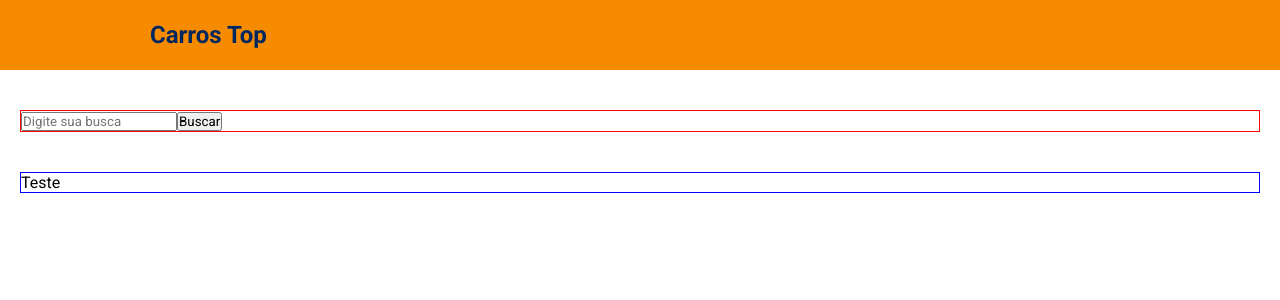
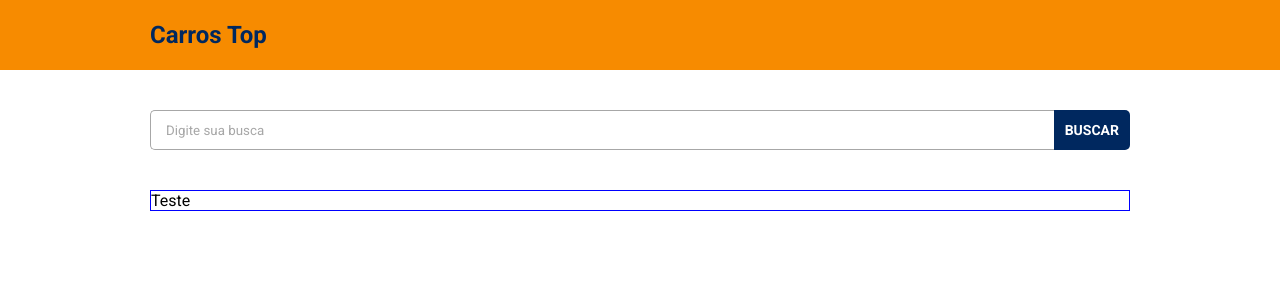
Before and after one commit to Ital023/CarrosTop, a React (Vite) app: page / in a window 1280 px wide. Shown: the top 300 px of the page. Built offline with nearby package versions, Linux system fonts and the light colour scheme.

Commit message:
feat: Search bar

```diff
--- a/src/components/SearchBar/index.tsx
+++ b/src/components/SearchBar/index.tsx
@@ -2,9 +2,9 @@ import "./styles.css";
 
 export default function SearchBar() {
   return (
-    <form>
-      <input type="text" placeholder="Digite sua busca" />
-      <button type="submit">Buscar</button>
+    <form className="ct-search-bar">
+      <input className="ct-form-control" type="text" placeholder="Digite sua busca" />
+      <button className="ct-search-bar-submit" type="submit">Buscar</button>
     </form>
   );
 }
--- a/src/components/SearchBar/styles.css
+++ b/src/components/SearchBar/styles.css
@@ -0,0 +1,36 @@
+.ct-search-bar{
+    display: flex;
+}
+
+.ct-form-control{
+    height: 40px;
+    width: 100%;
+}
+
+.ct-search-bar input {
+    padding: 0 15px;
+    border: 1px solid var(--ct-color-font-placeholder);
+    border-radius: 5px 0px 0px 5px;
+    border-right: none;
+
+}
+
+.ct-search-bar input::placeholder {
+    color: var(--ct-color-font-placeholder);
+}
+
+.ct-search-bar input:focus {
+    outline: none;
+}
+
+.ct-search-bar-submit{
+    background-color: var(--ct-color-bg-tertiary);
+    color: var(--ct-color-font-quartenary);
+    text-transform: uppercase;
+    font-weight: 700;
+    font-size: 14px;
+    padding: 0 11px;
+    border: none;
+    cursor: pointer;
+    border-radius: 0px 5px 5px 0px;
+}
--- a/src/index.css
+++ b/src/index.css
@@ -3,11 +3,14 @@
 :root {
   --ct-color-bg-primary: #fff;
   --ct-color-bg-secondary: #f78b00;
+  --ct-color-bg-tertiary: #00285f;
 
   --ct-color-font-primary: #000;
   --ct-color-font-secondary: #585858;
   --ct-color-font-tertiary: #00285f;
   --ct-color-font-quartenary: #fff;
+  --ct-color-font-placeholder: #a7a7a7;
+
 }
 
 * {
--- a/src/routes/Catalog/index.tsx
+++ b/src/routes/Catalog/index.tsx
@@ -9,7 +9,7 @@ export default function Catalog() {
       <Header />
       <main className="ct-catalog-main">
 
-        <section id="ct-catalog-section">
+        <section id="ct-catalog-section" className="ct-container">
             <div className="ct-search-bar-container">
                 <SearchBar/>
             </div>
--- a/src/routes/Catalog/styles.css
+++ b/src/routes/Catalog/styles.css
@@ -7,7 +7,6 @@
 }
 
 .ct-search-bar-container{
-    border: 1px solid red;
     margin-bottom: 40px;
 }
 
```
Also changed, not shown: src/components/Card/index.tsx (added, +8 -0 lines), src/components/Card/styles.css (added).
